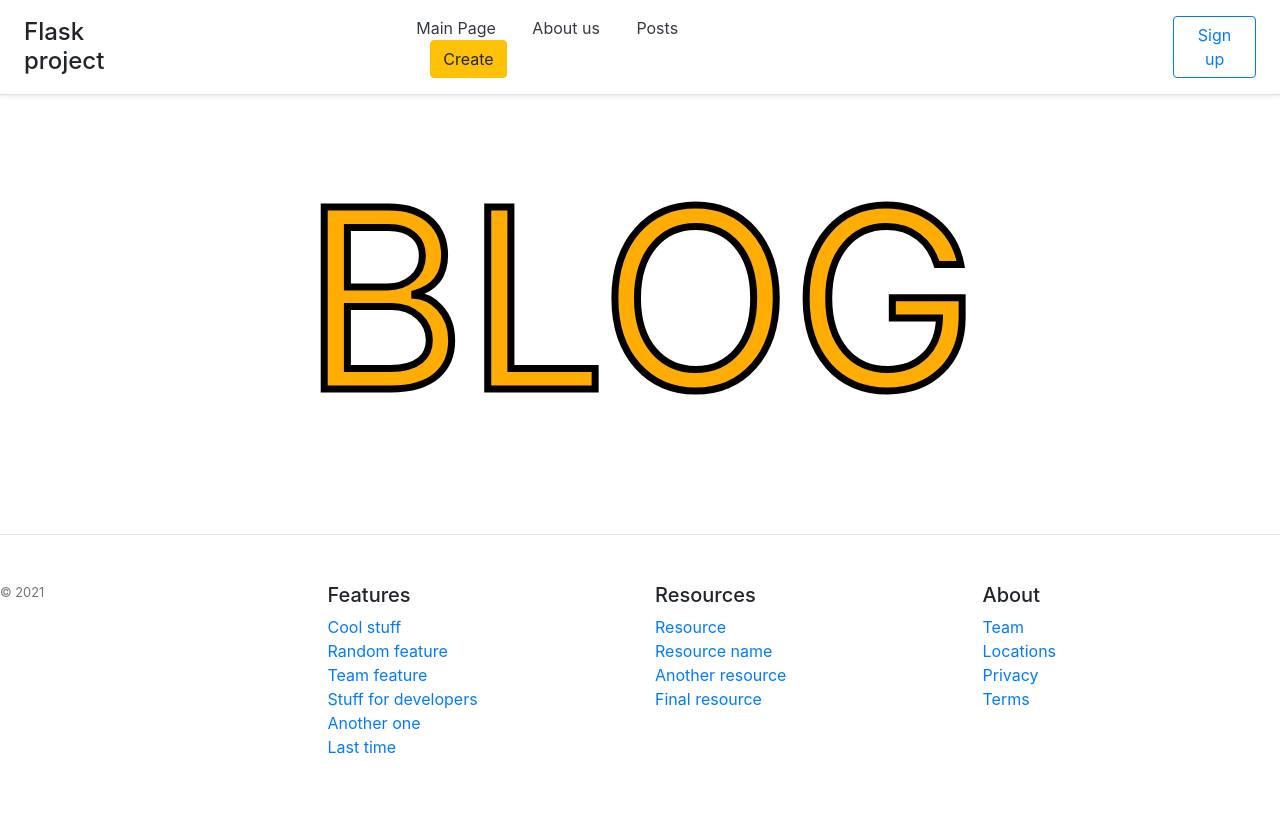
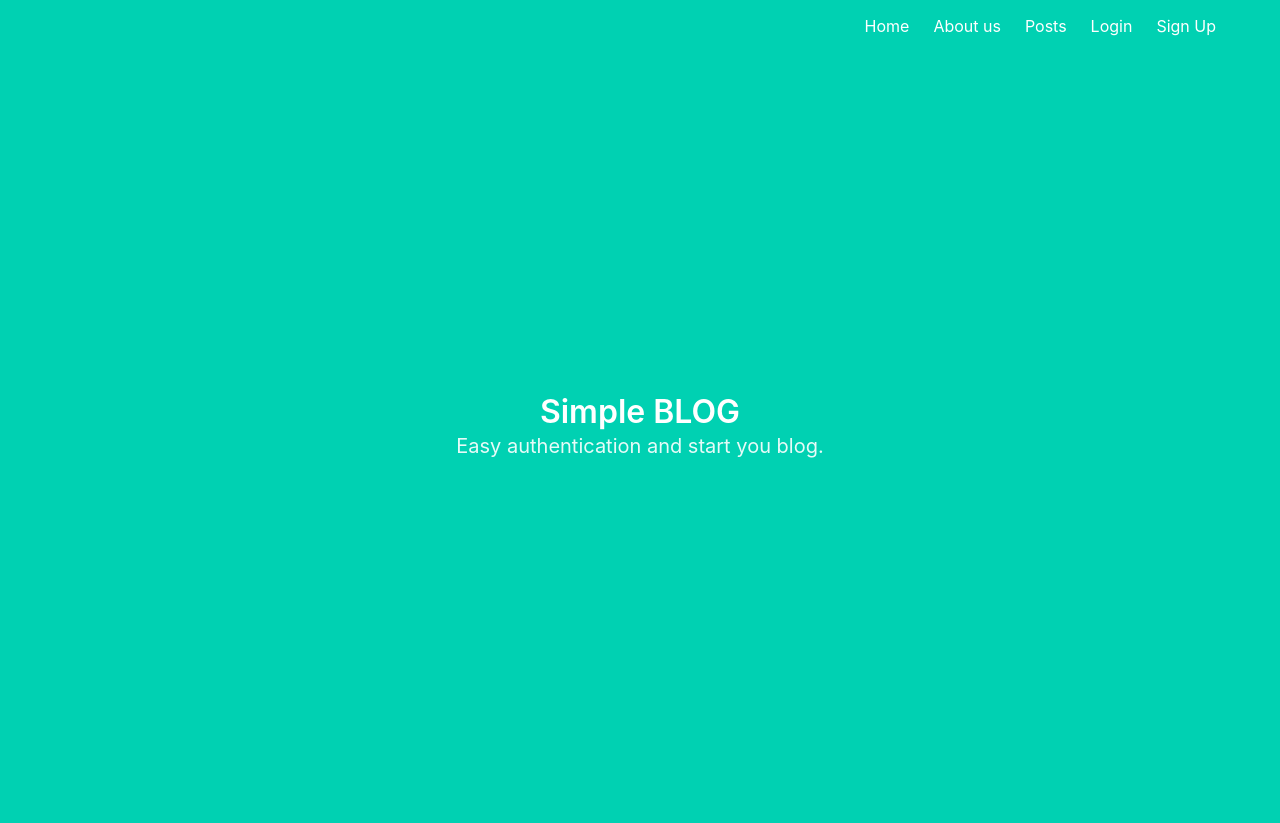
Before and after one commit to Lex-23/Flask_app, a Python web app: template templates/index.html in a window 1280 px wide. After the commit the page ends 458 px from the top, so only its background shows below. Run offline with Jinja, Linux system fonts and the light colour scheme; the template is opened without the code that fills it, so the values that code supplies are empty; some libraries are stand-ins or nearby versions.

Commit message:
add auth, User, mod Article, mod style

```diff
--- a/templates/base.html
+++ b/templates/base.html
@@ -14,50 +14,61 @@
 <body>
 
     <header class="d-flex flex-column flex-md-row align-items-center p-3 px-md-4 mb-3 bg-white border-bottom shadow-sm">
-      <p style="margin-right: 230px" class="h4 my-0 me-md-auto fw-normal">Flask project</p>
+      <p style="margin-right: 230px" class="h4 my-0 me-md-auto fw-normal">Simple BLOG</p>
       <nav class="my-2 my-md-0 me-md-3">
-        <a class="p-3 text-dark" href="/home">Main Page</a>
-        <a class="p-3 text-dark" href="/about">About us</a>
-        <a class="p-3 text-dark" href="/posts">Posts</a>
-        <a style="margin-left: 30px" class="btn btn-warning" href="/create-article">Create</a>
+        <a class="p-3 text-dark" href="{{ url_for('main.index') }}">Main Page</a>
+        <a class="p-3 text-dark" href="{{ url_for('main.about') }}" >About us</a>
+        <a class="p-3 text-dark" href="{{ url_for('blog.posts') }}">Posts</a>
+          {% if current_user.is_authenticated %}
+          <a class="p-3 text-dark" href="{{ url_for('main.profile') }}">
+              Profile
+          </a>
+          {% endif %}
+          {% if current_user.is_authenticated %}
+          <a style="margin-left: 90px" class="btn btn-warning" href="{{ url_for('blog.create_article') }}">
+              Create new article
+          </a>
+          {% endif %}
+          {% if not current_user.is_authenticated %}
+          <a style="margin-left: 350px" class="p-3 text-blue" href="{{ url_for('auth.login') }}">
+              Login
+          </a>
+          <a class="p-3 text-blue" href="{{ url_for('auth.signup') }}">
+              Sign Up
+          </a>
+          {% endif %}
+          {% if current_user.is_authenticated %}
+          <a style="margin-left: 150px" href="{{ url_for('auth.logout') }}" class="p-3 text-blue">
+              Logout
+          </a>
+          {% endif %}
       </nav>
-      <a style="margin-left: 370px" class="btn btn-outline-primary" href="#">Sign up</a>
     </header>
 
+
     {% block body %}{% endblock %}
-
+    <br>
     <footer class="pt-4 my-md-5 pt-md-5 border-top">
         <div class="row">
           <div class="col-9 col-md">
-            <small class="d-block mb-5 text-muted">© 2021</small>
+            <small style="margin-left: 50px" class="d-block mb-5 text-muted">© 2021</small>
           </div>
           <div class="col-6 col-md">
             <h5>Features</h5>
             <ul class="list-unstyled text-small">
-              <li><a class="link-secondary" href="#">Cool stuff</a></li>
-              <li><a class="link-secondary" href="#">Random feature</a></li>
-              <li><a class="link-secondary" href="#">Team feature</a></li>
-              <li><a class="link-secondary" href="#">Stuff for developers</a></li>
-              <li><a class="link-secondary" href="#">Another one</a></li>
-              <li><a class="link-secondary" href="#">Last time</a></li>
+
             </ul>
           </div>
           <div class="col-6 col-md">
             <h5>Resources</h5>
             <ul class="list-unstyled text-small">
-              <li><a class="link-secondary" href="#">Resource</a></li>
-              <li><a class="link-secondary" href="#">Resource name</a></li>
-              <li><a class="link-secondary" href="#">Another resource</a></li>
-              <li><a class="link-secondary" href="#">Final resource</a></li>
+
             </ul>
           </div>
           <div class="col-6 col-md">
             <h5>About</h5>
             <ul class="list-unstyled text-small">
-              <li><a class="link-secondary" href="#">Team</a></li>
-              <li><a class="link-secondary" href="#">Locations</a></li>
-              <li><a class="link-secondary" href="#">Privacy</a></li>
-              <li><a class="link-secondary" href="#">Terms</a></li>
+
             </ul>
           </div>
         </div>
--- /dev/null
+++ b/templates/base1.html
@@ -0,0 +1,69 @@
+<!DOCTYPE html>
+<html>
+
+<head>
+    <meta charset="utf-8">
+    <meta http-equiv="X-UA-Compatible" content="IE=edge">
+    <meta name="viewport" content="width=device-width, initial-scale=1">
+    <title>Flask Auth Example</title>
+    <link rel="stylesheet"
+          href="https://cdnjs.cloudflare.com/ajax/libs/bulma/0.7.2/css/bulma.min.css" />
+</head>
+
+<body>
+    <section class="hero is-primary is-fullheight">
+
+        <div class="hero-head">
+            <nav class="navbar">
+                <div class="container">
+
+                    <div id="navbarMenuHeroA" class="navbar-menu">
+                        <div class="navbar-end">
+                            <a href="{{ url_for('main.index') }}" class="navbar-item">
+                                Home
+                            </a>
+                            <a href="{{ url_for('main.about') }}" class="navbar-item">
+                                About us
+                            </a>
+                            <a href="{{ url_for('blog.posts') }}" class="navbar-item">
+                                Posts
+                            </a>
+                            {% if current_user.is_authenticated %}
+                            <a href="{{ url_for('main.profile') }}" class="navbar-item">
+                                Profile
+                            </a>
+                            {% endif %}
+<!--                            {% if current_user.is_authenticated %}-->
+<!--                            <a href="{{ url_for('blog.create_article') }}" class="navbar-item">-->
+<!--                                Create-->
+<!--                            </a>-->
+<!--                            {% endif %}-->
+                            {% if not current_user.is_authenticated %}
+                            <a href="{{ url_for('auth.login') }}" class="navbar-item">
+                                Login
+                            </a>
+                            <a href="{{ url_for('auth.signup') }}" class="navbar-item">
+                                Sign Up
+                            </a>
+                            {% endif %}
+                            {% if current_user.is_authenticated %}
+                            <a href="{{ url_for('auth.logout') }}" class="navbar-item">
+                                Logout
+                            </a>
+                            {% endif %}
+                        </div>
+                    </div>
+                </div>
+            </nav>
+        </div>
+
+        <div class="hero-body">
+            <div class="container has-text-centered">
+               {% block body %}
+               {% endblock %}
+            </div>
+        </div>
+    </section>
+</body>
+
+</html>
--- a/templates/create-article.html
+++ b/templates/create-article.html
@@ -8,10 +8,11 @@ Create article
     <div class="container">
         <h1>Create new article</h1>
         <form method="post">
-            <input type="text" name="title" class="form-control" placeholder="input name"><br>
+            <input type="text" name="title" class="form-control" placeholder="input name article"><br>
             <textarea name="intro" id="intro" class="form-control" placeholder="input intro"></textarea><br>
             <textarea name="text" id="text" class="form-control" placeholder="input main text"></textarea><br>
-            <input type="submit" name="title" id="title" class="btn btn-success" value="Send">
+            <input type="text" name="author" class="form-control" placeholder="input your name"><br>
+            <input type="submit" class="btn btn-success" value="Send">
         </form>
     </div>
 {% endblock %}
--- a/templates/index.html
+++ b/templates/index.html
@@ -1,14 +1,11 @@
-{% extends 'base.html' %}
-
-{% block title %}
-Main Page
-{% endblock %}
+{% extends 'base1.html' %}
 
 {% block body %}
-<div class="container" align="center" >
-    <p style="color: #ffac05;
-    font-size: 250px;
-    -webkit-text-stroke: 7px black;">BLOG</p>
-</div>
+<h1 class="title">
+  Simple BLOG
+</h1>
 
+<h2 class="subtitle">
+  Easy authentication and start you blog.
+</h2>
 {% endblock %}
--- a/templates/post_detail.html
+++ b/templates/post_detail.html
@@ -9,9 +9,12 @@
         <h2>{{ article.title }}</h2>
         <div class="alert alert-info">
             <p>{{ article.text }}</p>
+            <p>{{ article.author }}</p>
             <p><b>Date: {{ article.date.date() }}</b></p>
+            {% if current_user.is_authenticated %}
             <a href="/posts/{{ article.id }}/delete" class="btn btn-danger">delete</a>
             <a href="/posts/{{ article.id }}/update" class="btn btn-success">update</a>
+            {% endif %}
         </div>
 
     </div>
```
Also changed, not shown: __init__.py (added, +40 -0 lines), app.py (deleted, +0 -107 lines), auth.py (added, +76 -0 lines), blog.py (added, +81 -0 lines), main.py (added, +20 -0 lines), models.py (added, +25 -0 lines), templates/about.html (+5 -3 lines), templates/login.html (added, +42 -0 lines), templates/posts.html (+8 -2 lines), templates/profile.html (added, +7 -0 lines), templates/signup.html (added, +48 -0 lines), blog.db (deleted), db.sqlite (added), static/css/main.css (deleted), 1 more files.
